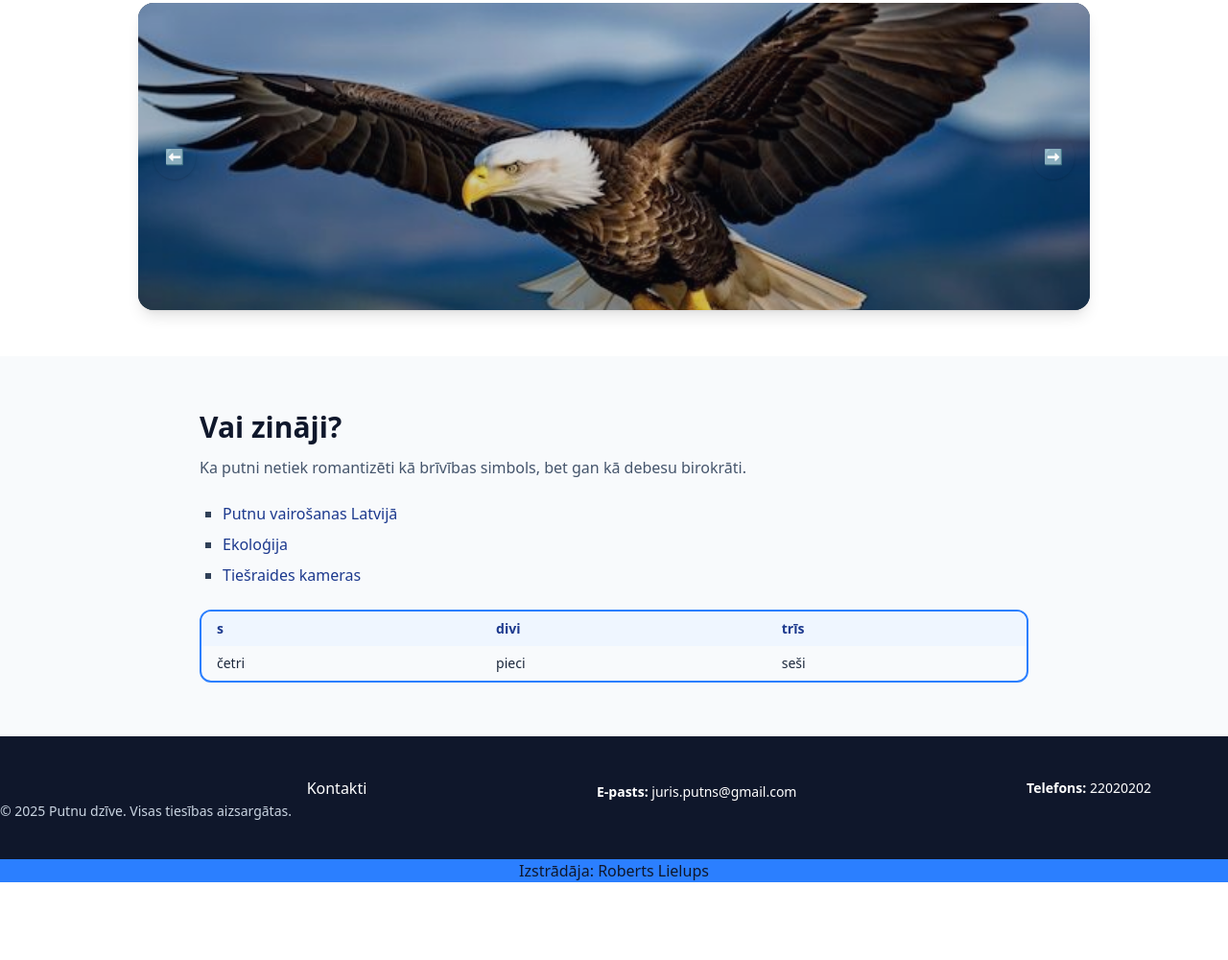
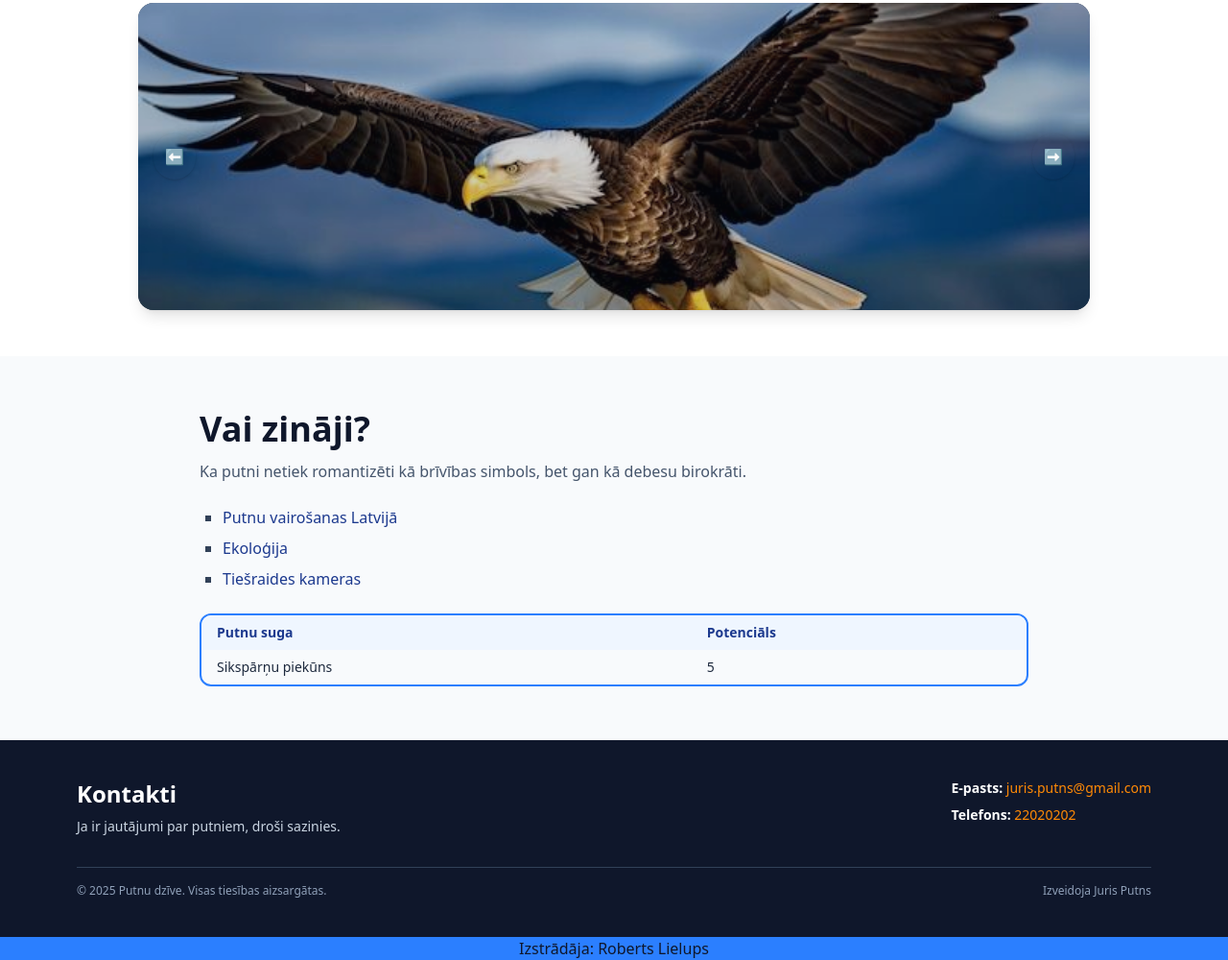
Before and after one commit to RobertsLielups/putnu-dzive-v2, a website built with Vite: page index.html in a window 1280 px wide. Shown: the part 1443-2443 px from the top of the page at 96% size. Before the commit the page ends 2362 px from the top, so only its background shows below. Built offline with nearby package versions, Linux system fonts and the light colour scheme.

Commit message:
done nākamis putnu dzive v3 vai kautkas nopietnāks

```diff
--- a/index.html
+++ b/index.html
@@ -27,12 +27,12 @@
           </button></a>
       </form>
       <nav class="flex flex-1 items-center justify-end gap-4 text-sm">
-        <a href="#sakums"
+        <a href="/"
           class="group inline-flex items-center gap-1 font-semibold text-amber-700 transition hover:text-violet-600">
           <span class="opacity-0 transition group-hover:opacity-100" aria-hidden="true">🐦‍⬛</span>
           Sākums
         </a>
-        <a href="#par-mums"
+        <a href="/"
           class="group inline-flex items-center gap-1 font-semibold text-amber-700 transition hover:text-violet-600">
           <span class="opacity-0 transition group-hover:opacity-100" aria-hidden="true">🐦‍⬛</span>
           Par mums
@@ -174,31 +174,31 @@
 
     <section class="bg-slate-50 py-14">
       <div class="mx-auto max-w-4xl px-4">
-        <h2 class="text-3xl font-bold text-slate-900">
+        <h2 class="text-4xl font-bold text-slate-900">
           Vai zināji?
         </h2>
         <p class="mt-3 text-slate-600">
           Ka putni netiek romantizēti kā brīvības simbols, bet gan kā debesu birokrāti.
         </p>
         <ul class="mt-6 list-[square] space-y-2 pl-6 text-slate-700">
-          <li><a href="https://www.uzdevumi.lv/p/biologija/8-klase/putni-12093/putnu-uzbuve-un-funkcijas-12094/re-15998c77-efcd-4c66-bfda-a1ef498f0d99" class="text-blue-900">Putnu vairošanas Latvijā</a></li>
-          <li><a href="https://lv.wikipedia.org/wiki/Putnu_ekolo%C4%A3ija" class="text-blue-900">Ekoloģija</a></li>
-          <li><a href="https://dabasdati.lv/lv/cat/443/" class="text-blue-900">Tiešraides kameras</a></li>
+          <li><a href="https://www.uzdevumi.lv/p/biologija/8-klase/putni-12093/putnu-uzbuve-un-funkcijas-12094/re-15998c77-efcd-4c66-bfda-a1ef498f0d99" target="_blank" class="text-blue-900">Putnu vairošanas Latvijā</a></li>
+          <li><a href="https://lv.wikipedia.org/wiki/Putnu_ekolo%C4%A3ija" target="_blank" class="text-blue-900">Ekoloģija</a></li>
+          <li><a href="https://dabasdati.lv/lv/cat/443/" target="_blank" class="text-blue-900">Tiešraides kameras</a></li>
         </ul>
         <div class="mt-6 overflow-hidden rounded-xl border-2 border-blue-500">
           <table class="w-full text-left text-sm text-slate-800">
             <thead class="bg-blue-50 text-blue-900">
               <tr>
-                <th class="px-4 py-2">s</th>
-                <th class="px-4 py-2">divi</th>
-                <th class="px-4 py-2">trīs</th>
+                <th class="px-4 py-2">Putnu suga</th>
+                <th class="px-4 py-2">Potenciāls</th>
+
               </tr>
             </thead>
             <tbody>
               <tr class="even:bg-blue-50/40">
-                <td class="px-4 py-2">četri</td>
-                <td class="px-4 py-2">pieci</td>
-                <td class="px-4 py-2">seši</td>
+                <td class="px-4 py-2">Sikspārņu piekūns</td>
+                <td class="px-4 py-2">5</td>
+
               </tr>
             </tbody>
           </table>
@@ -208,21 +208,46 @@
   </main>
 
   <footer id="kontakti" class="bg-slate-900 py-10 text-white">
-    <div class="mx-auto flex max-w-6xl flex-col gap-8 px-4 sm:flex-row sm:items-center sm:justify-between">
-      <a href="/">
-      </a <h3 class="text-xl font-semibold">Kontakti</h3>
-      <p class="mt-2 text-sm">
-        <span class="font-semibold">E-pasts:</span> juris.putns@gmail.com
+  <div class="mx-auto max-w-6xl px-4">
+    <!-- Top row: title + contact info -->
+    <div class="flex flex-col gap-6 sm:flex-row sm:items-start sm:justify-between">
+      <div>
+        <h3 class="text-2xl font-semibold">Kontakti</h3>
+        <p class="mt-2 text-sm text-slate-300">
+          Ja ir jautājumi par putniem, droši sazinies.
+        </p>
+      </div>
+
+      <div class="space-y-2 text-sm">
+        <p>
+          <span class="font-semibold">E-pasts:</span>
+          <a href="mailto:juris.putns@gmail.com"
+             class="text-orange-400 hover:text-orange-300">
+            juris.putns@gmail.com
+          </a>
+        </p>
+        <p>
+          <span class="font-semibold">Telefons:</span>
+          <a href="tel:22020202"
+             class="text-orange-400 hover:text-orange-300">
+            22020202
+          </a>
+        </p>
+      </div>
+    </div>
+
+    <!-- Bottom row: copyright -->
+    <div class="mt-8 border-t border-slate-700 pt-4 flex flex-col gap-2 text-xs text-slate-400 sm:flex-row sm:items-center sm:justify-between">
+      <p>
+        © <span id="year"></span> Putnu dzīve. Visas tiesības aizsargātas.
       </p>
-      <p class="text-sm">
-        <span class="font-semibold">Telefons:</span> 22020202
+      <p>
+        Izveidoja Juris Putns
       </p>
     </div>
-    <p class="text-sm text-slate-300">
-      © <span id="year"></span> Putnu dzīve. Visas tiesības aizsargātas.
-    </p>
-    </div>
-  </footer>
+  </div>
+</footer>
+
   <div class="bg-blue-500 text-center">
     Izstrādāja: Roberts Lielups
   </div>
```
